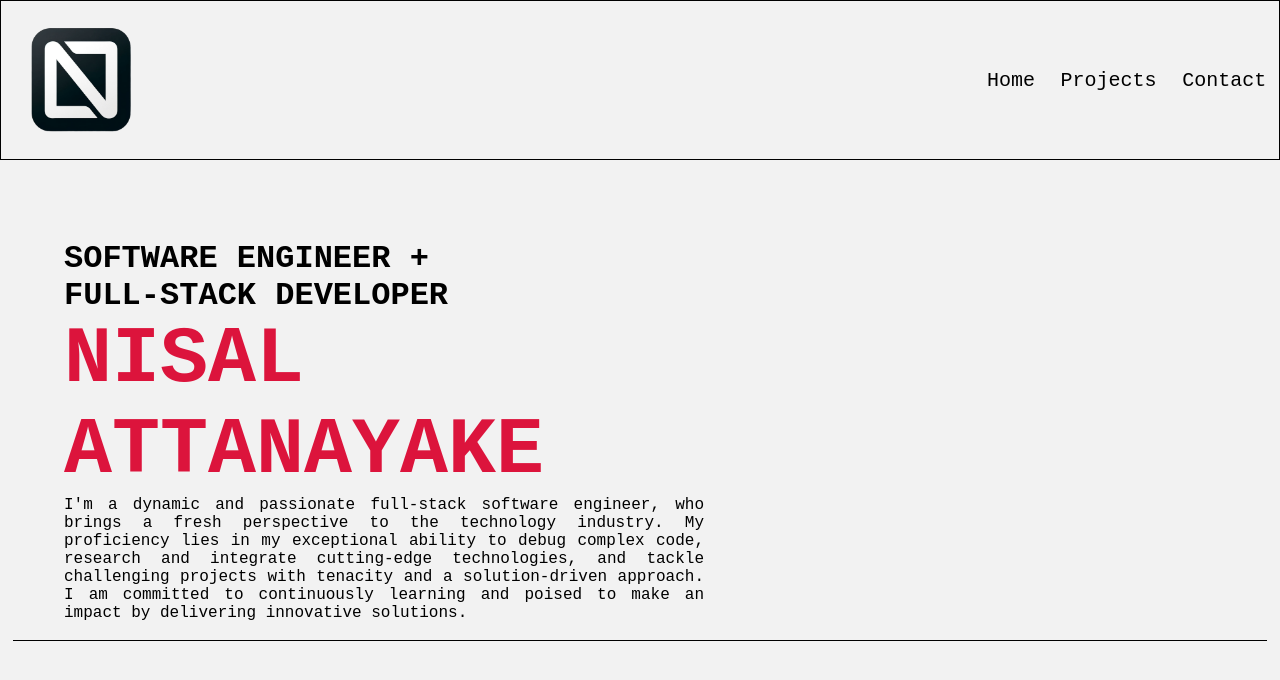
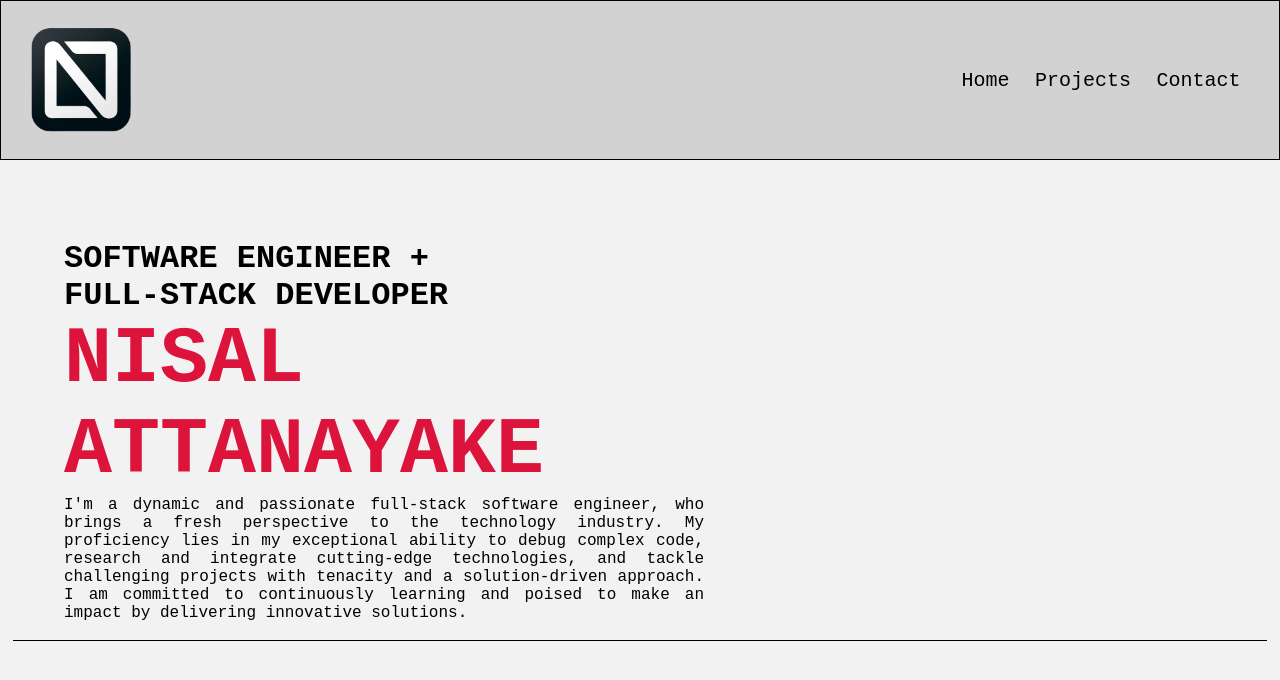
Before and after one commit to Nisal4/Portfolio, a React (Create React App) app: page / in a window 1280 px wide. Shown: the top 680 px of the page. Built offline with nearby package versions, Linux system fonts and the light colour scheme; a web font is replaced by a local one.

Commit message:
style navbar

```diff
--- a/public/style.css
+++ b/public/style.css
@@ -12,7 +12,7 @@ body {
     background: #f2f2f2;
     color: black;
     overflow: hidden;
-    overflow-y: scroll;
+    overflow-y: hidden;
     font-family: 'B612 Mono', monospace;
 }
 
--- a/src/components/NavBar/navbar.css
+++ b/src/components/NavBar/navbar.css
@@ -2,11 +2,16 @@
     height: 20vh;
     width: 100vw;
     margin: 0, auto;
-    /* padding: 2rem 2rem; */
     display: flex;
     align-items: center;
     justify-content: space-between;
     border: 1px solid black;
+    z-index: 100;
+    background: rgb(210, 210, 210);
+}
+
+.menu {
+    margin: 0 2vw 0 0;
 }
 
 .logo {
--- a/src/components/NavBar/navbar.js
+++ b/src/components/NavBar/navbar.js
@@ -5,6 +5,7 @@ import { Link } from'react-scroll';
 
 const NavBar = () => {
     return (
+        <div className='navbar-container'>
             <nav className='navbar'>
                 <img src={logo} alt='logo' className='logo' />
 
@@ -14,6 +15,7 @@ const NavBar = () => {
                     <Link to='Contact' className='menuItem'>Contact</Link>
                 </div>
             </nav>
+        </div>
     )
 }
 
```
Lines whose indentation alone changed are shown as unchanged.
